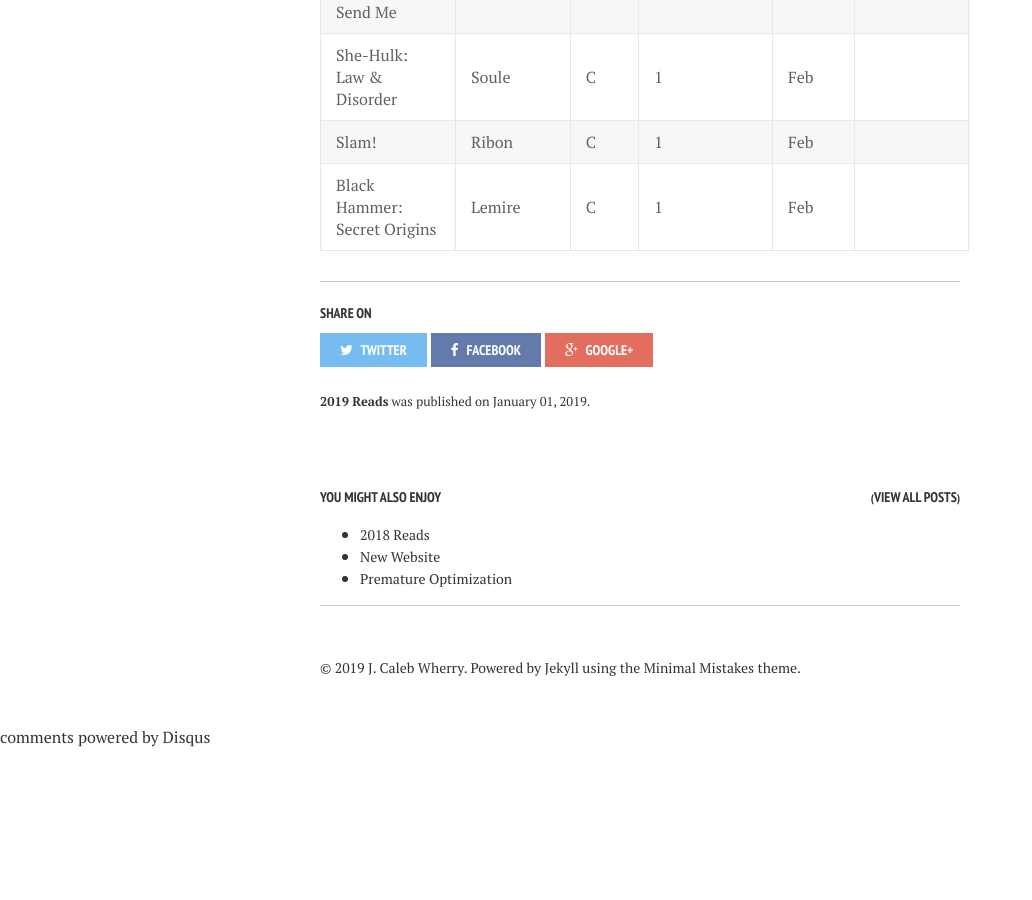
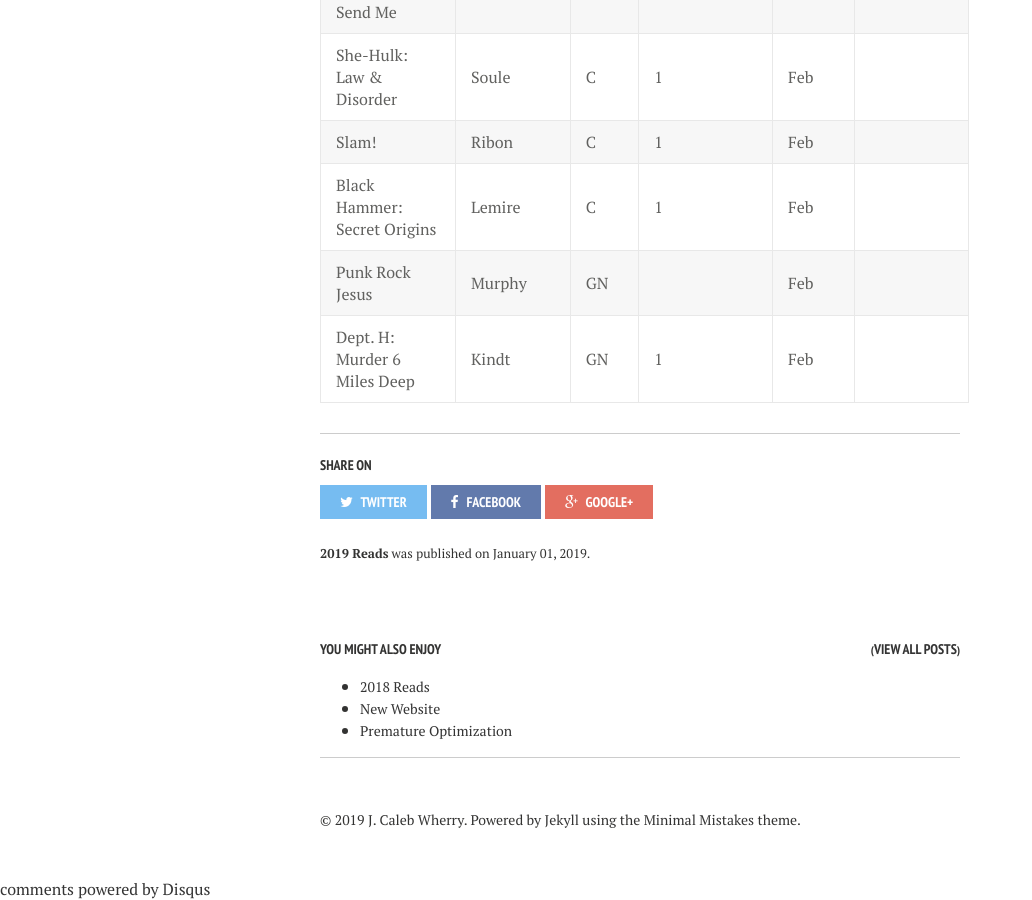
Before and after one commit to calebwherry/calebwherry.github.io, a Jekyll site: the page built from _posts/2019-01-01-2019-Reads.md, in a window 1280 px wide and 900 px high, scrolled down 3019 px. Shown: the whole window, without its empty margins (0-1032 px from the left). Built offline with Jekyll 4.4.1, drawn with Linux system fonts in a browser that asks for light colours; nearby versions of some CDN libraries; comment, search, counter and statistics services are not loaded; before the commit the page ends 3767 px from its top, so only the background shows below that.

Commit message:
Added new 2019 reads.

```diff
--- a/_posts/2019-01-01-2019-Reads.md
+++ b/_posts/2019-01-01-2019-Reads.md
@@ -62,3 +62,5 @@ Note: Under 'Issue/Volume', '#' denotes a single comic issue. Otherwise, it is a
 | She-Hulk: Law & Disorder               | Soule      | C     | 1            | Feb          |                                               |
 | Slam!                                  | Ribon      | C     | 1            | Feb          |                                               |
 | Black Hammer: Secret Origins           | Lemire     | C     | 1            | Feb          |                                               |
+| Punk Rock Jesus                        | Murphy     | GN    |              | Feb          |                                               |
+| Dept. H: Murder 6 Miles Deep           | Kindt      | GN    | 1            | Feb          |                                               |
```
